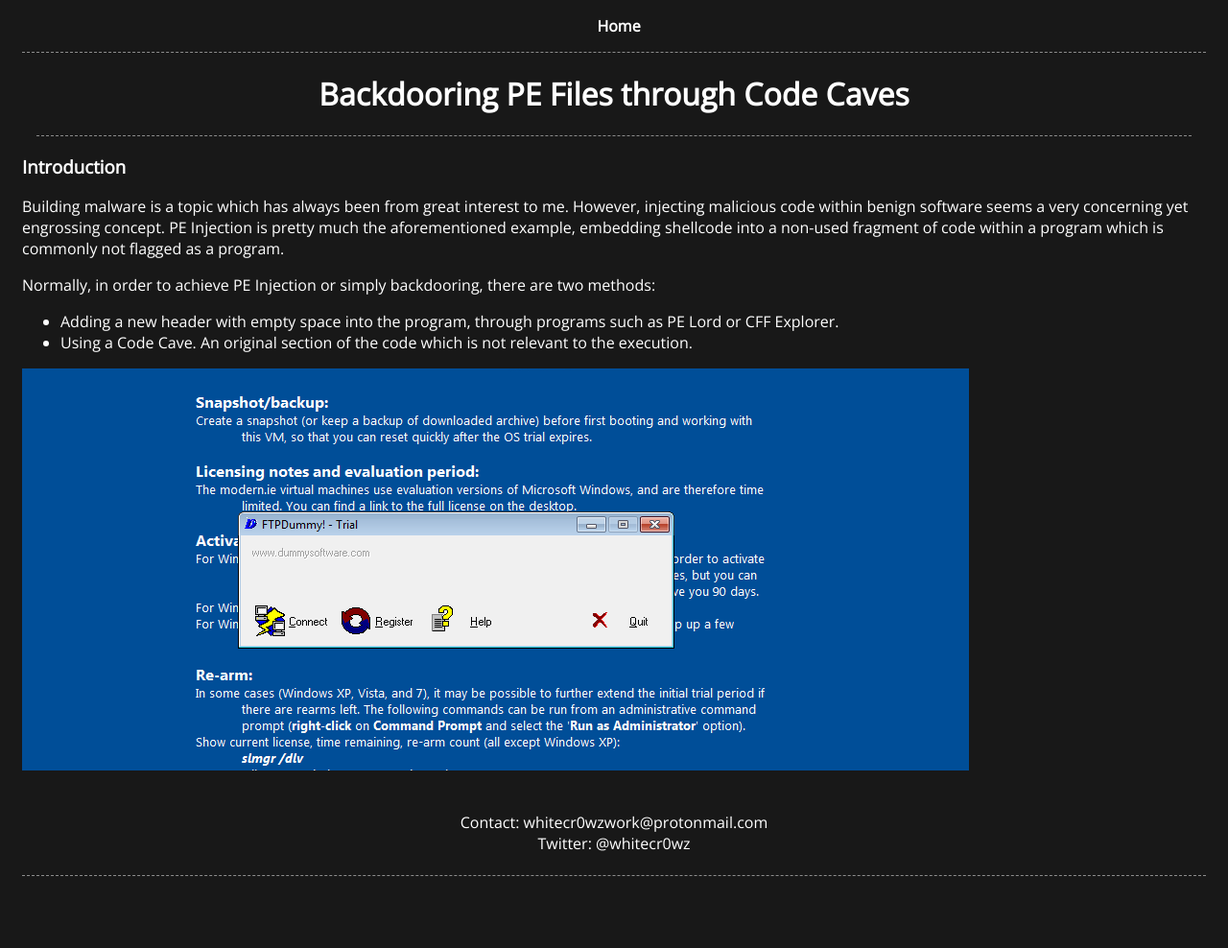
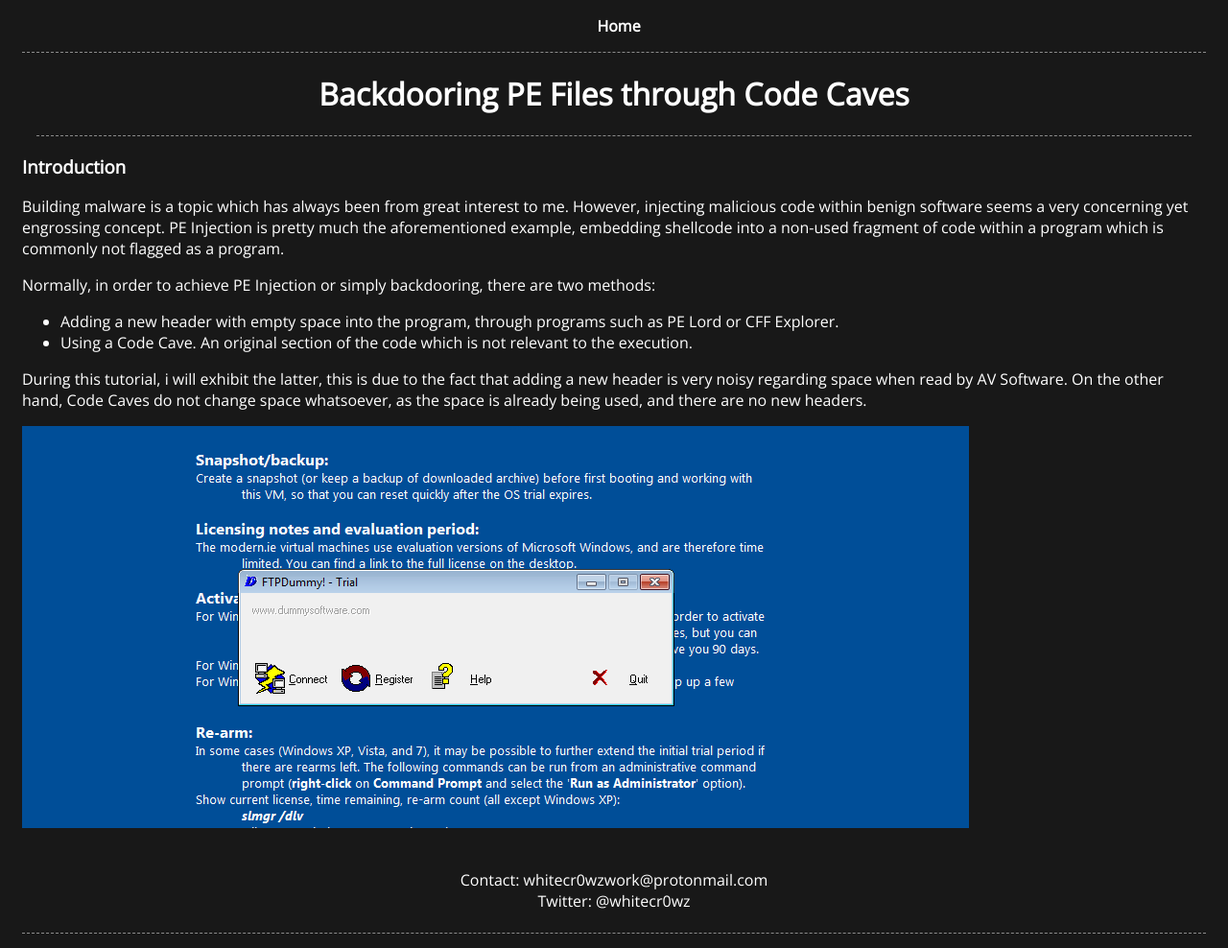
Before and after one commit to whitecr0wz/whitecr0wz.github.io, a Jekyll site: the page built from _posts/posts/20-20-10-Backdooring-PE.md, in a window 1280 px wide. Shown: the whole page at 96% size. Built offline with Jekyll 4.4.1, drawn with Linux system fonts in a browser that asks for light colours; before the commit the page ends 928 px from its top, so only the background shows below that.

Commit message:
Update 20-20-10-Backdooring-PE.md

```diff
--- a/_posts/posts/20-20-10-Backdooring-PE.md
+++ b/_posts/posts/20-20-10-Backdooring-PE.md
@@ -16,4 +16,6 @@
 + Adding a new header with empty space into the program, through programs such as PE Lord or CFF Explorer.
 + Using a Code Cave. An original section of the code which is not relevant to the execution.
 
+During this tutorial, i will exhibit the latter, this is due to the fact that adding a new header is very noisy regarding space when read by AV Software. On the other hand, Code Caves do not change space whatsoever, as the space is already being used, and there are no new headers.
+
 ![](/assets/img/Code_Cave/1.png)
```
